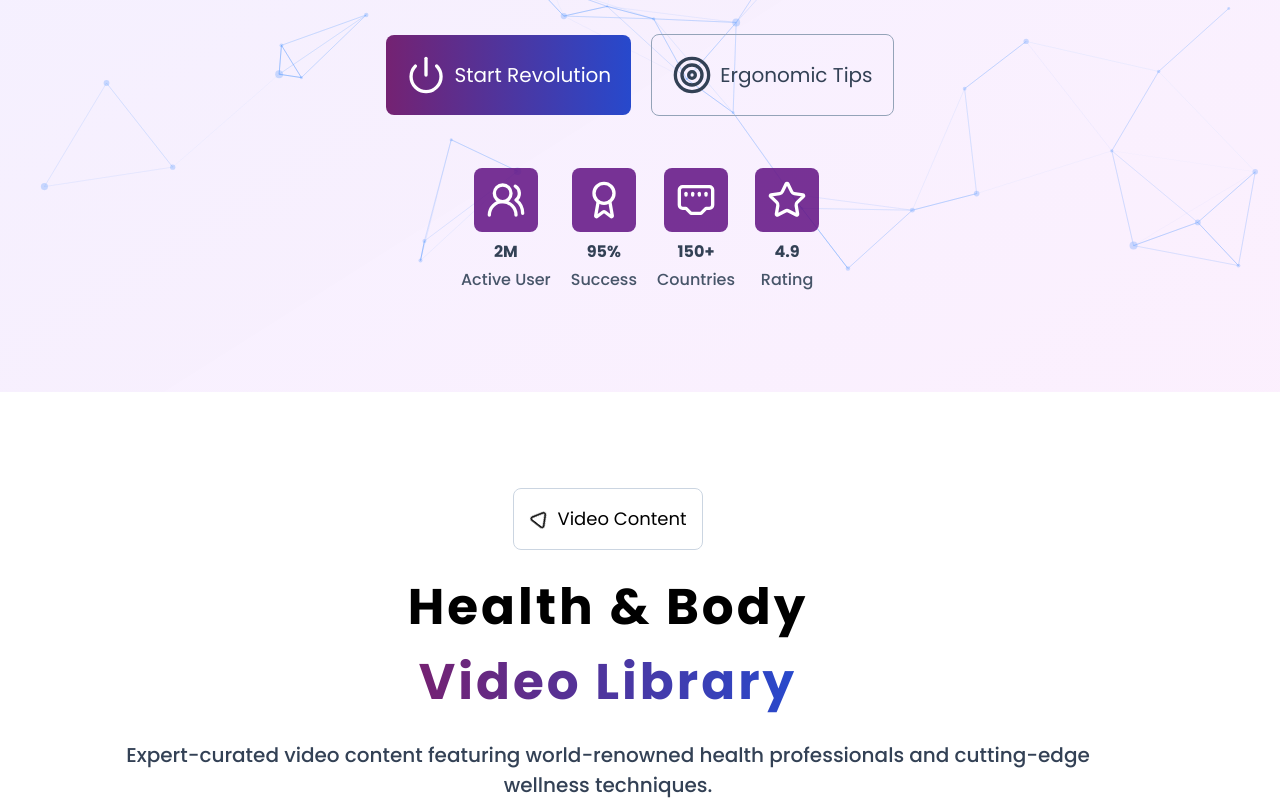
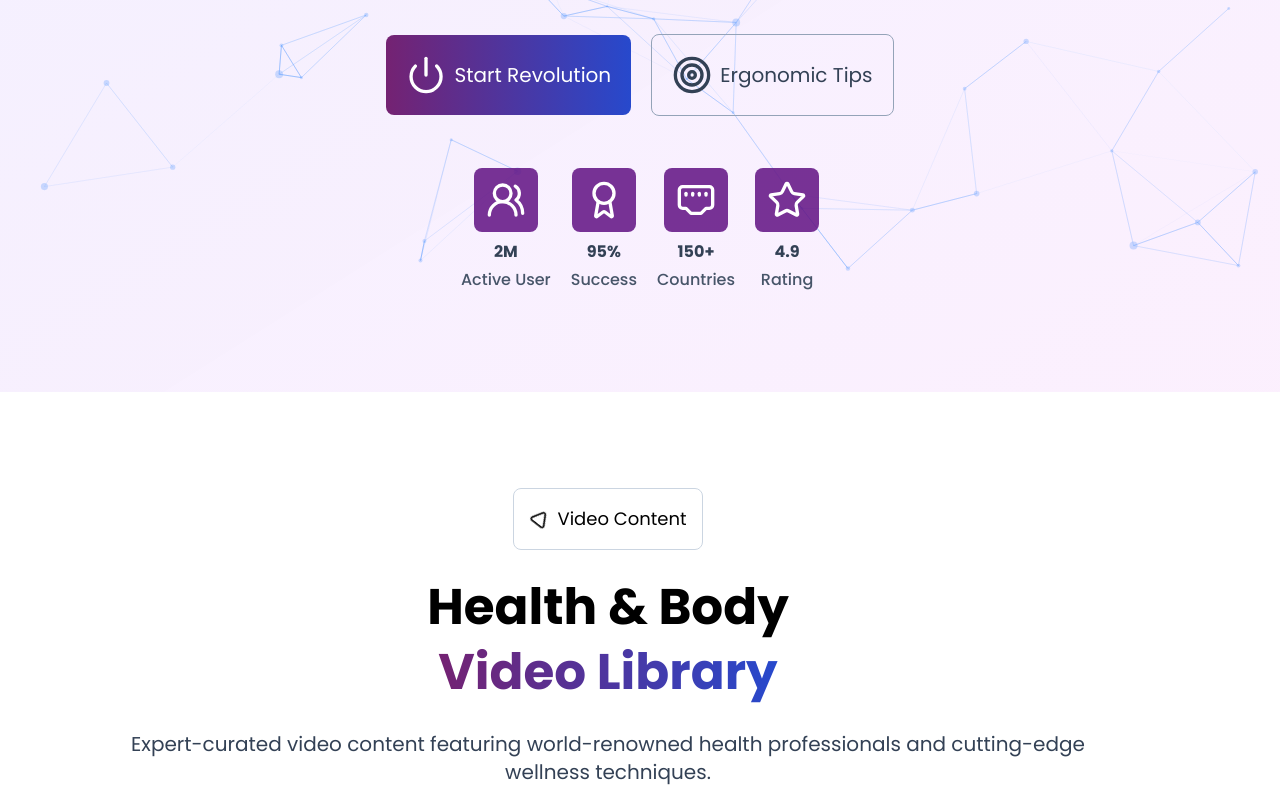
Before and after one commit to ParsaProg/Health, a Next.js app: page / in a window 1280 px wide. Shown: the part 508-1308 px from the top of the page. Built offline with nearby package versions, Linux system fonts and the light colour scheme.

Commit message:
commit for weeekend friday

```diff
--- a/src/components/main/VideoLibrary/VideoLibrary.tsx
+++ b/src/components/main/VideoLibrary/VideoLibrary.tsx
@@ -16,12 +16,12 @@ export default function VideoLibrary() {
         Video Content
       </motion.div>
       <section className="flex flex-col items-center">
-        <h1 className="text-[50px] font-bold tracking-[3px]">Health & Body</h1>
-        <h1 className="text-transparent text-[50px] font-bold tracking-[3px] bg-gradient-to-r from-primary to-blue-700 bg-clip-text animate-gradient-x bg-[length:200%_200%]">
+        <h1 className="text-center sm:text-[50px] text-[30px] font-bold">Health & Body</h1>
+        <h1 className="sm:mt-[-10px] text-center text-transparent sm:text-[50px] text-[30px] font-bold bg-gradient-to-r from-primary to-blue-700 bg-clip-text animate-gradient-x bg-[length:200%_200%]">
           Video Library
         </h1>
       </section>
-      <p className="dark:text-slate-400 text-slate-700 text-xl leading-[30px] text-center [@media(min-width:1000px)]:w-[1000px] font-[500]">
+      <p className="dark:text-slate-400 text-slate-700 sm:text-xl text-md leading-[30px] text-center [@media(min-width:1000px)]:w-[1000px] font-[400]">
         Expert-curated video content featuring world-renowned health
         professionals and cutting-edge wellness techniques.
       </p>
--- a/src/components/ui/Container/VideoLibraryContainers.tsx
+++ b/src/components/ui/Container/VideoLibraryContainers.tsx
@@ -1,3 +1,5 @@
 export default function VideoLibraryContainer(){
-    return <div className="vide-library"></div>
+    return <div className="video-library">
+
+    </div>
 }
```
